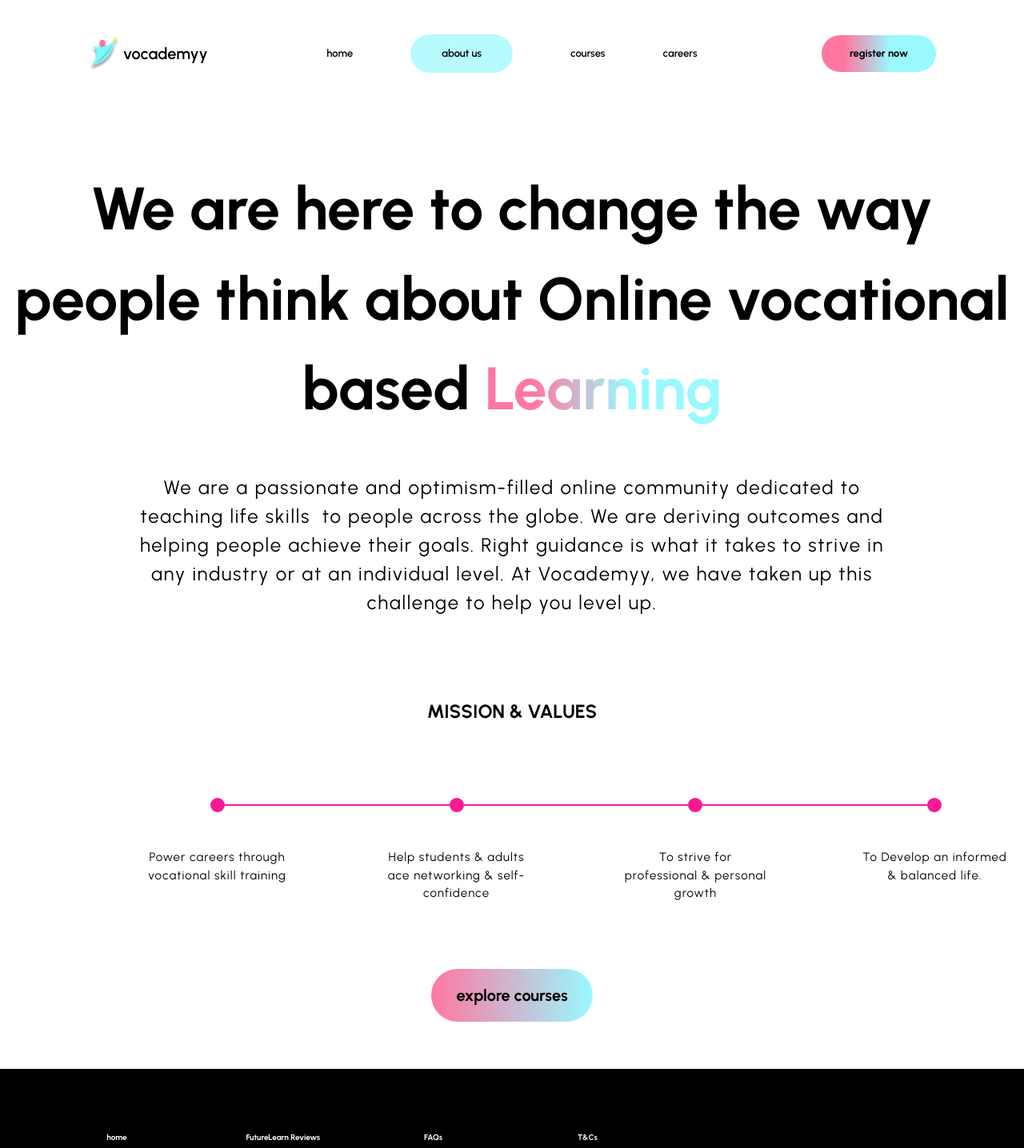
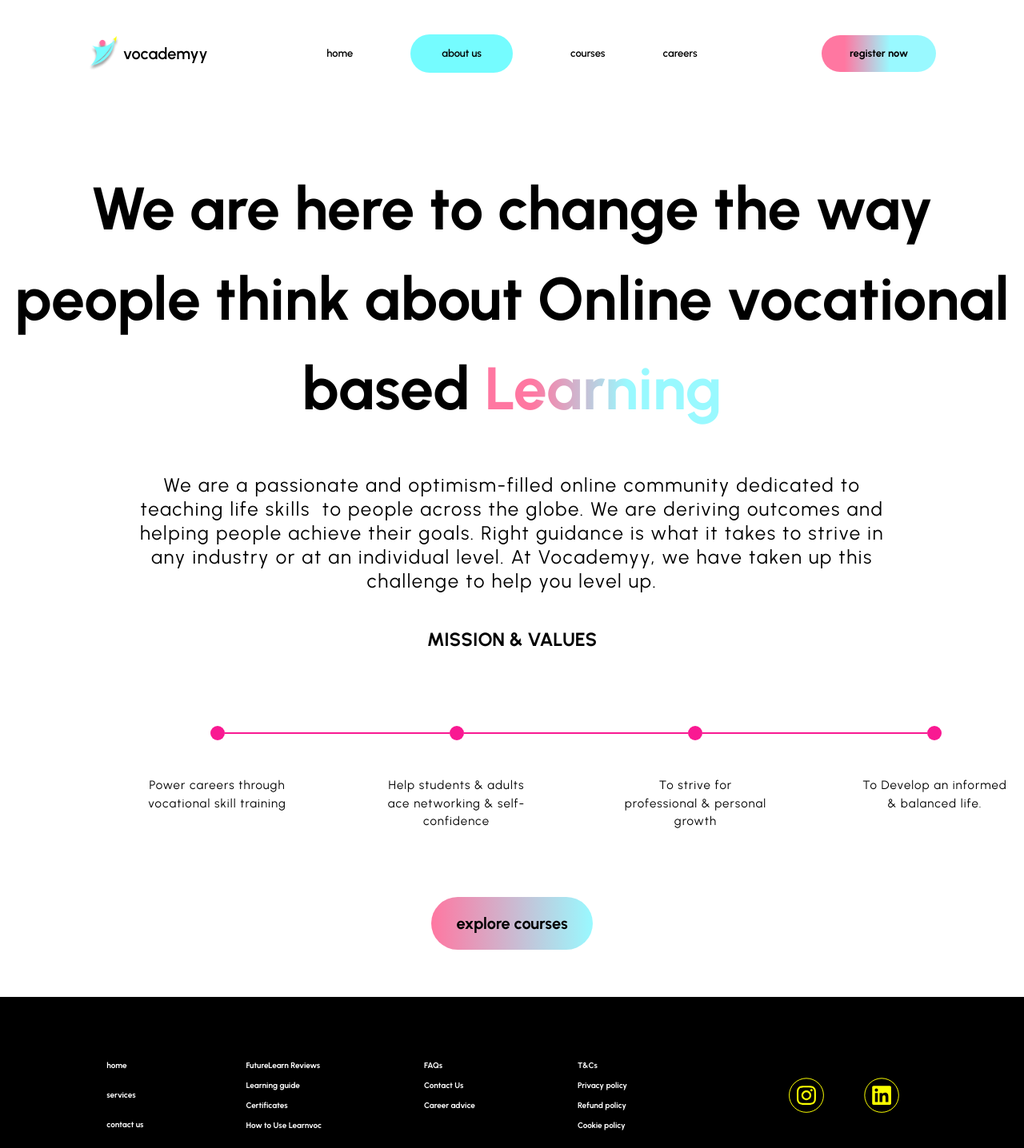
Before and after one commit to div-vik/vocademy, a Next.js app: page /about-us in a window 1280 px wide. Shown: the top 1436 px of the page at 80% size. Built offline with nearby package versions, Linux system fonts and the light colour scheme.

Commit message:
Update css

```diff
--- a/app/about-us/page.jsx
+++ b/app/about-us/page.jsx
@@ -22,7 +22,7 @@ const AboutUs = () => {
         </div>
 
         <div className="w-[313px] lg:w-[660px] xl:w-[973px] mt-[32px] lg:mt-[61px] xl:mt-[49px]">
-          <p className="text-center text-[9.768px] lg:text-[16.489px] xl:text-[24px] font-normal tracking-[0.684px] lg:tracking-[1.154px] xl:tracking-[1.68px]">
+          <p className="text-center text-[9.768px] lg:text-[16.489px] xl:text-[24px] font-normal leading-tight tracking-[0.684px] lg:tracking-[1.154px] xl:tracking-[1.68px]">
             We are a passionate and optimism-filled online community dedicated
             to teaching life skills  to people across the globe. We are deriving
             outcomes and helping people achieve their goals. Right guidance is
@@ -33,7 +33,7 @@ const AboutUs = () => {
       </div>
 
       {/* Mission & Values */}
-      <div className="mt-[43px] lg:mt-[101px] w-full px-[42px] lg:px-[181px] xl:px-[178px]">
+      <div className="mt-[43px] lg:mt-[101px] xl:mt-[41px] w-full px-[42px] lg:px-[181px] xl:px-[178px]">
         <p className="uppercase text-[12.298px] lg:text-[23.533px] text-center font-bold">
           Mission & Values
         </p>
--- a/app/ui/Navbar.jsx
+++ b/app/ui/Navbar.jsx
@@ -32,7 +32,7 @@ const Navbar = () => {
               key={item.url}
               className={
                 pathname === item.url
-                  ? "bg-secondaryBlue rounded-[33px] bg-opacity-70 px-[39px] py-[14px]"
+                  ? "bg-primaryBlue rounded-[33px] px-[39px] py-[14px]"
                   : ""
               }
             >
```
